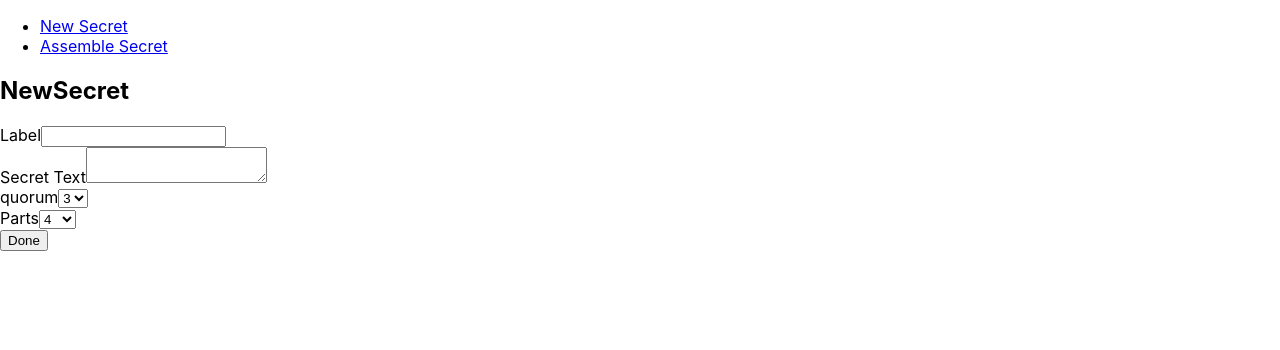
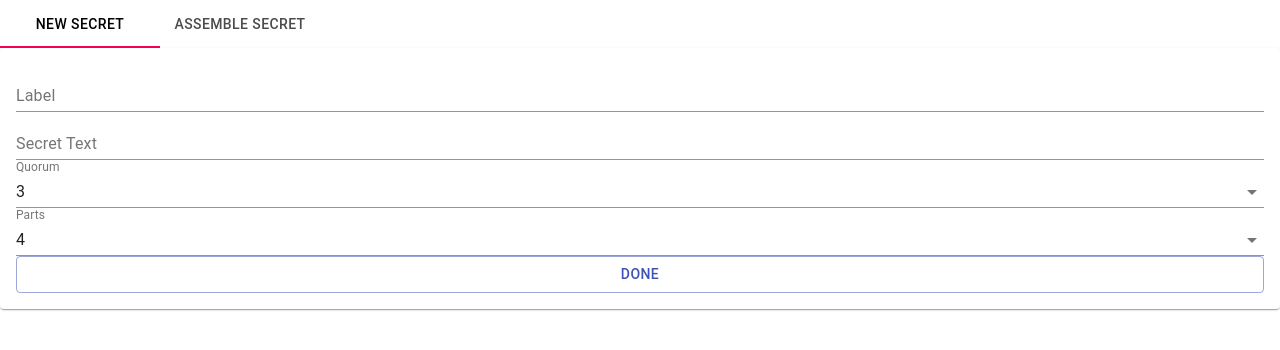
Before and after one commit to AsaAyers/shamir-secret-splitter, a React (Create React App) app: page / in a window 1280 px wide. Shown: the top 350 px of the page. Built offline with nearby package versions, Linux system fonts and the light colour scheme.

Commit message:
Add MatrialUI to the edit page

```diff
--- a/package.json
+++ b/package.json
@@ -4,6 +4,7 @@
   "private": true,
   "homepage": "https://AsaAyers.github.io/shamir-secret-splitter",
   "dependencies": {
+    "@material-ui/core": "^4.8.2",
     "@testing-library/jest-dom": "^4.2.4",
     "@testing-library/react": "^9.4.0",
     "@testing-library/user-event": "^7.2.1",
@@ -19,6 +20,7 @@
     "react-router-dom": "^5.1.2",
     "react-scripts": "3.3.0",
     "shamir": "^0.7.1",
+    "typeface-roboto": "0.0.75",
     "typescript": "^3.7.4"
   },
   "scripts": {
--- a/src/components/app/app.module.css
+++ b/src/components/app/app.module.css
@@ -1,3 +1,5 @@
+import 'typeface-roboto';
+
 .App {
   text-align: center;
 }
--- a/src/components/edit/index.tsx
+++ b/src/components/edit/index.tsx
@@ -1,9 +1,11 @@
 import React from 'react'
+import { Paper, TextField, MenuItem, Button } from '@material-ui/core';
 import { useHistory } from "react-router-dom";
 import { Routes, MAX_PARTS, MIN_PARTS, DEFAULT_PARTS, DEFAULT_QUORUM } from '../../constants'
 import { useSecretFromLocation } from '../print'
 import { Secret } from '../../types'
 import { useHtmlId } from '../../hooks'
+import styles from './styles.module.css'
 
 
 const emptySecret: Secret = {
@@ -37,60 +39,56 @@ export default function NewSecret() {
     if (i >= MIN_PARTS) {
       partsOptions.push(i)
     }
-    if (i <= state.numParts) {
+    if (i < state.numParts) {
       quorumOptions.push(i)
     }
   }
 
   return (
-    <form onSubmit={handleSubmit}>
-      <h2>NewSecret</h2>
-
-      <label htmlFor={id('label')}>
-        Label
-      </label>
-      <input
+    <form onSubmit={handleSubmit} >
+      <Paper className={styles.form}>
+        <TextField
           onChange={handleChange}
           value={state.label}
           name="label"
-        id={id('label')} />
+          label="Label" />
 
-      <br />
-
-      <label htmlFor={id('text')}>
-        Secret Text
-      </label>
-      <textarea
+        <TextField
+          multiline={true}
+          label="Secret Text"
           onChange={handleChange}
           value={state.text}
-        name="text"
-        id={id('text')} />
+          name="text" />
 
-      <br />
 
-      <label htmlFor={id('quorum')}>
-        quorum
-      </label>
-      <select name="quorum" id={id('quorum')} value={state.quorum} onChange={handleChange}>
+        <TextField
+          name="quorum"
+          select
+          label="Quorum"
+          value={state.quorum}
+          onChange={handleChange}
+        >
           {quorumOptions.map((n) => (
-          <option key={n} value={n}>{n}</option>
+            <MenuItem key={n} value={n}>{n}</MenuItem>
           ))}
-      </select>
+        </TextField>
 
-      <br />
-      <label htmlFor={id('numParts')}>
-        Parts
-      </label>
-      <select name="numParts" id={id('numParts')} value={state.numParts} onChange={handleChange}>
+        <TextField
+          name="numParts"
+          select
+          label="Parts"
+          value={state.numParts}
+          onChange={handleChange}
+        >
           {partsOptions.map((n) => (
-          <option key={n} value={n}>{n}</option>
+            <MenuItem key={n} value={n}>{n}</MenuItem>
           ))}
-      </select>
+        </TextField>
 
-      <br />
-      <button type="submit">
+        <Button type="submit" color="primary" variant="outlined">
           Done
-      </button>
+      </Button>
+      </Paper>
     </form>
   )
 }
--- /dev/null
+++ b/src/components/edit/styles.module.css
@@ -0,0 +1,12 @@
+.form {
+  display: flex;
+  flex-direction: column;
+  padding: 1em;
+}
+
+.quorum {
+
+}
+.parts {
+
+}
--- a/src/components/nav/index.tsx
+++ b/src/components/nav/index.tsx
@@ -1,19 +1,28 @@
 import React from 'react'
+import { Tabs, Tab } from '@material-ui/core'
 import { Routes } from '../../constants'
-import { Link } from 'react-router-dom'
+import { useHistory, useLocation } from 'react-router-dom'
 import styles from './styles.module.css'
 
 console.log('nav', styles)
 
 export default function Nav() {
+  const location = useLocation()
+  const history = useHistory()
+
+  const handleChange = (event: any, pathname: string) => {
+    history.push(pathname)
+  }
 
   return (
     <nav className={styles.nav}>
-      <ul>
-        <li><Link to={Routes.Edit}>New Secret</Link></li>
-        <li><Link to={Routes.Assemble}>Assemble Secret</Link></li>
-      </ul>
-    </nav>
+      <Tabs
+        value={location.pathname}
+        onChange={handleChange}
+      >
+        <Tab value={Routes.Edit} label="New Secret" />
+        <Tab value={Routes.Assemble} label="Assemble Secret" />
+      </Tabs>
+    </nav >
   )
-
 }
```
Also changed, not shown: public/index.html (+0 -13 lines), 1 other file (tests, documents, lock files or other folders). Lines whose indentation alone changed are shown as unchanged.
